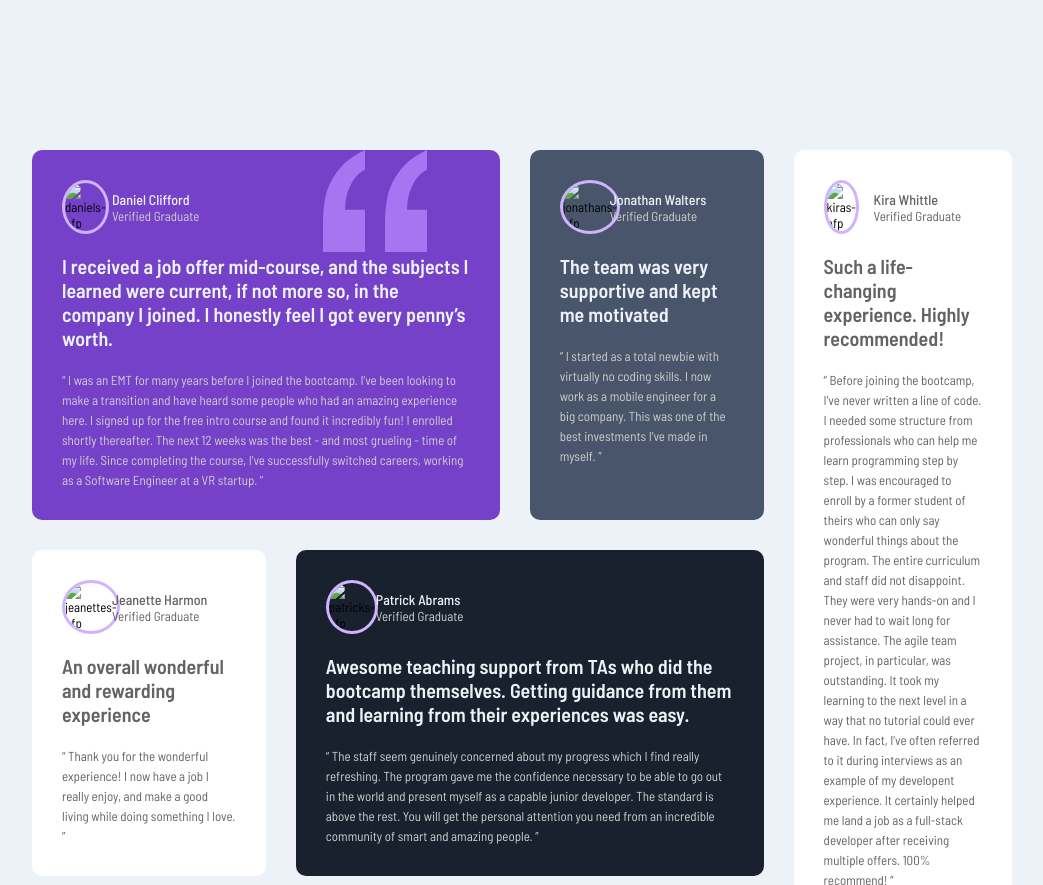
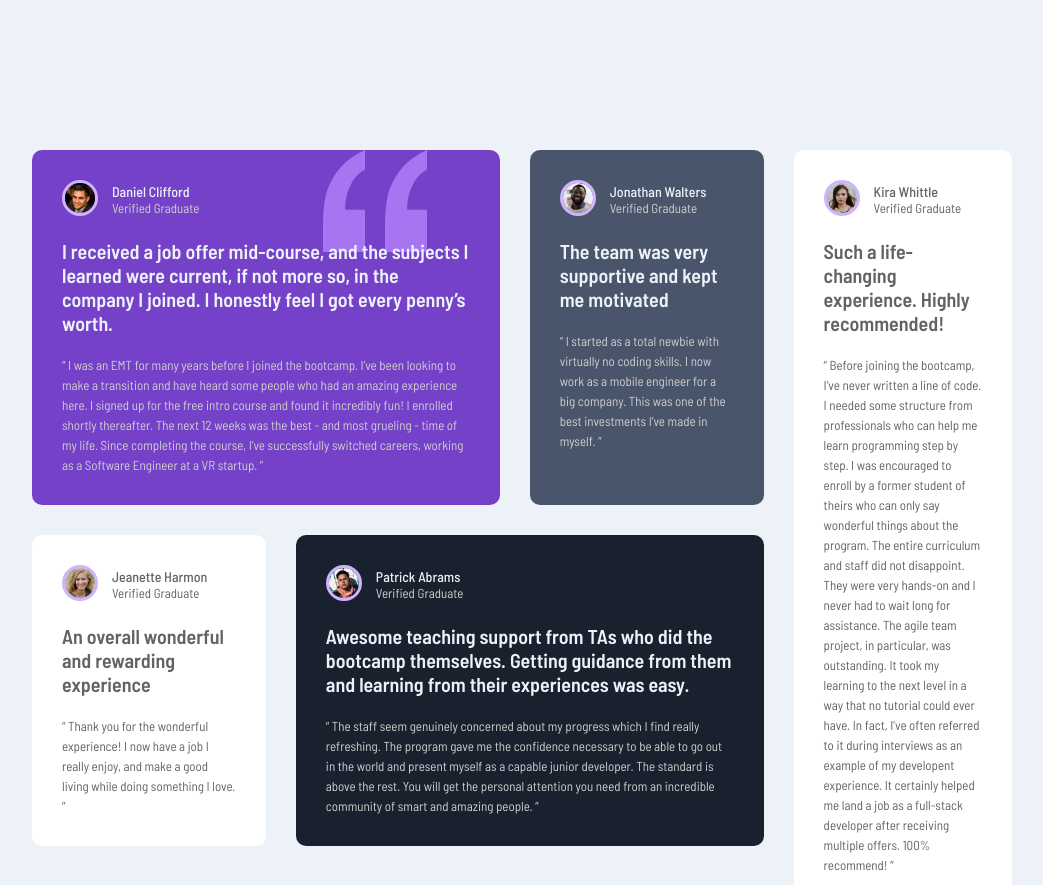
Before and after one commit to vinitk201104/Testimonials-Grid-Section, a plain HTML site: page index.html in a window 1280 px wide. Shown: the top 885 px of the page, without its empty margins (118-1161 px from the left). Drawn offline with Linux system fonts and the light colour scheme; files whose address does not match are found by name.

Commit message:
Update index.html

```diff
--- a/index.html
+++ b/index.html
@@ -24,7 +24,7 @@
         <div class="daniel-clifford">
           <div class="profile">
             <div class="profile-img">
-              <img class="pfp" src="./images/image-daniel.jpg" alt="daniels-pfp">
+              <img class="pfp" src="./image-daniel.jpg" alt="daniels-pfp">
             </div>
             <div class="name-profession">
               <p class="name">Daniel Clifford</p>
@@ -40,7 +40,7 @@
         <div class="jonathan-walters">
           <div class="profile">
             <div class="profile-img">
-              <img class="pfp" src="./images/image-jonathan.jpg" alt="jonathans-pfp">
+              <img class="pfp" src="./image-jonathan.jpg" alt="jonathans-pfp">
             </div>
             <div class="name-profession">
               <p class="name">Jonathan Walters</p>
@@ -60,7 +60,7 @@
         <div class="jeanette-harmon">
           <div class="profile">
             <div class="profile-img">
-              <img class="pfp" src="./images/image-jeanette.jpg" alt="jeanettes-pfp">
+              <img class="pfp" src="./image-jeanette.jpg" alt="jeanettes-pfp">
             </div>
             <div class="name-profession">
               <p class="name">Jeanette Harmon</p>
@@ -76,7 +76,7 @@
         <div class="patrick-abrams">
           <div class="profile">
             <div class="profile-img">
-              <img class="pfp" src="./images/image-patrick.jpg" alt="patricks-pfp">
+              <img class="pfp" src="./image-patrick.jpg" alt="patricks-pfp">
             </div>
             <div class="name-profession">
               <p class="name">Patrick Abrams</p>
@@ -98,7 +98,7 @@
       <div class="kira-whittle">
         <div class="profile">
           <div class="profile-img">
-            <img class="pfp" src="./images/image-kira.jpg" alt="kiras-pfp">
+            <img class="pfp" src="./image-kira.jpg" alt="kiras-pfp">
           </div>
           <div class="name-profession">
             <p class="name">Kira Whittle</p>
```
